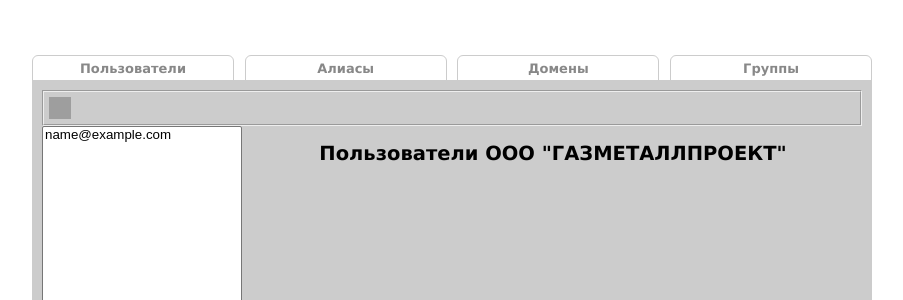
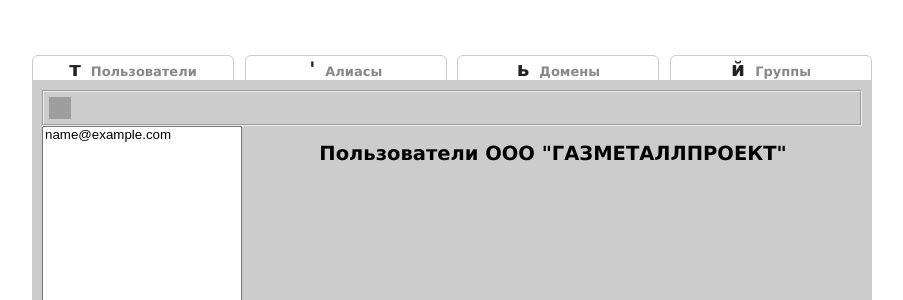
Before and after one commit to vsg68/cupv, a PHP site: template assets/views/main.php in a window 1280 px wide. Shown: the top 300 px of the page, without its empty margins (188-1091 px from the left). Run offline with PHP 8.4, Linux system fonts and the light colour scheme; the template is opened without the code that fills it: most values are stand-ins (such as "Sample title", 1, 10 or a date in 2020); some libraries are stand-ins or nearby versions; grey boxes are pictures that could not be loaded.

Commit message:
небольшая смена дизайна

```diff
--- a/assets/views/main.php
+++ b/assets/views/main.php
@@ -4,6 +4,7 @@
         <meta http-equiv="Content-Type" content="text/html; charset=UTF-8">
         <title>Users</title>
             <script type='text/javascript' language='JavaScript'  src='/jquery-1.4.2.js' ></script>
+            <script type='text/javascript' language='JavaScript'  src='/jquery.autocomplete.min.js' ></script>
 			<script type="text/javascript" src='/manager.js'></script>
 			<script type="text/javascript" src='/init.js'></script>
 			<link rel="stylesheet" href="/demo.css" type="text/css" />
@@ -12,10 +13,10 @@
         <div class="container">
 			<div class="mainmenu">
 			<ul>
-				<li id='users'><a href="/users/">Пользователи</a></li>
-				<li id='aliases'><a href="/aliases/">Алиасы</a></li>
-				<li id='domains'><a href="/domains/">Домены</a></li>
-				<li id='groups'><a href="/groups/">Группы</a></li>
+				<li id='users'><strong class='web label'>т</strong><a href="/users/">Пользователи</a></li>
+				<li id='aliases'><strong class='web label'>'</strong><a href="/aliases/">Алиасы</a></li>
+				<li id='domains'><strong class='web label'>ь</strong><a href="/domains/">Домены</a></li>
+				<li id='groups'><strong class='web label'>й</strong><a href="/groups/">Группы</a></li>
 				<li class='helper'></li>
 			</ul>
 			</div>
--- a/assets/views/view.php
+++ b/assets/views/view.php
@@ -28,7 +28,7 @@
 				pop3:<input type='checkbox' class='formtext' name='pop3' value='1' <?php ($user->imap_enable & 1 ) && print ('checked'); ?>  >
 		</div>
 	   <div class='fieldentry'>
-			<span class='formlabel'>Путь:</span><button id='path'><?= ( $user->path )? 'X' : '+' ?></button>
+			<span class='formlabel'>Путь:</span><button class='web' id='path'><?= ( $user->path )? '3' : '4' ?></button>
 			<?php if( $user->path ): ?>
 				<input type='text' class='formtext path' name='path' value='<?= $user->path; ?>'/>
 			<?php endif; ?>
@@ -53,7 +53,7 @@
 				   <?= $user->mailbox; ?>
 			   </td>
 			   <td><input type='checkbox' name='chk' <?php ($alias->active & 1 ) && print ('checked'); ?>></td>
-			   <td><img src="/cross.gif" class="delRow" border="0"></td>
+			   <td><td><button class='delRow  web'>r</button></td></td>
 		   </tr>
 		<?php endforeach; ?>
 			</table>
@@ -73,7 +73,7 @@
 				</td>
 			   <td><input type='text' name='fwd[]' value='<?= $alias->delivery_to ?>'  <?php ($alias->active & 1 ) || print ('disabled'); ?> /></td>
 			   <td><input type='checkbox' name='chk' value='' <?php ($alias->active & 1 ) && print ('checked'); ?>></td>
-			   <td><img src="/cross.gif" class="delRow" border="0"></td>
+			   <td><button class='delRow web'>r</button></td>
 		   </tr>
 		<?php endforeach; ?>
 			</table>
--- a/web/demo.css
+++ b/web/demo.css
@@ -167,8 +167,10 @@ input[type='text'].path  {
 .hidden {
 	display: none;
 }
-.delRow, #new {
+.delRow, #new, #path {
 	cursor: pointer;
+	color: red;
+	font-size: 16px;
 }
 .badentry {
 	background-color: pink;
@@ -181,3 +183,11 @@ ul li.helper {
 	height: 0;
 	visibility: hidden;
 }
+.web {
+	font-family: Webdings,Verdana;
+}
+.label {
+	font-size: 20px;
+	margin: 0 10px 0 0;
+	color: #222;
+}
--- a/web/manager.js
+++ b/web/manager.js
@@ -31,11 +31,11 @@ $(function(){
 
 			$('#path').parent().append(path);
 			$('.path').focus();
-			$('#path').text('');
+			$('#path').text('<');
 		}
 		else {
 			$('.path').remove();
-			$('#path').text('+');
+			$('#path').text('>');
 		}
 		return false;
 	});
```
